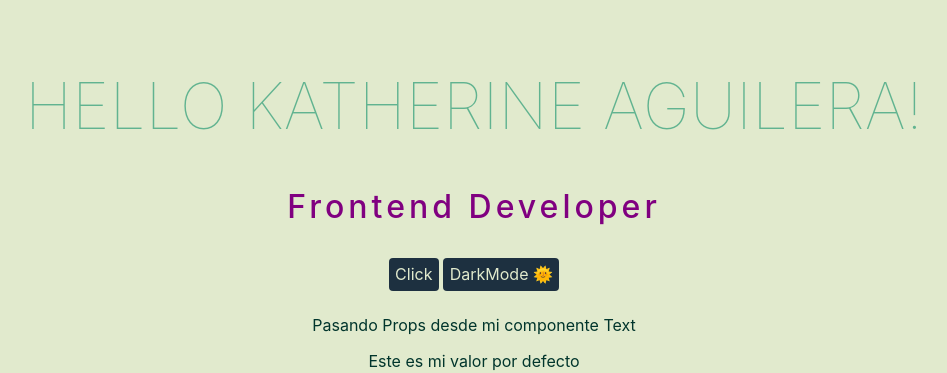
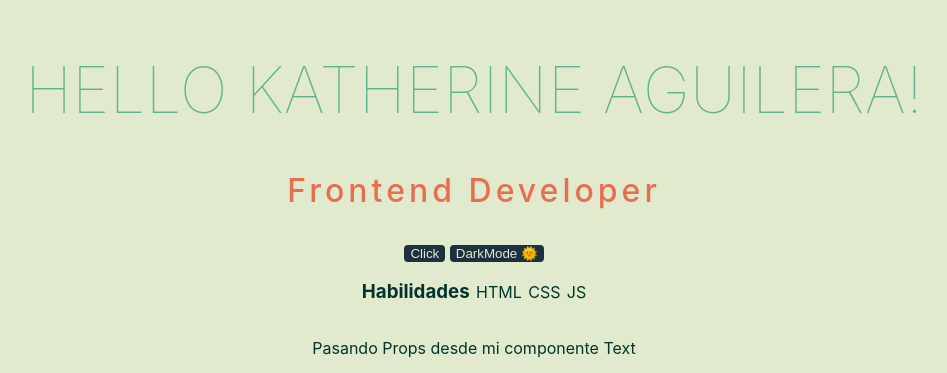
Before and after one commit to KatherinAguilera/svelte-basic, a Svelte app: page / in a window 1280 px wide. Shown: the top 373 px of the page, without its empty margins (166-1113 px from the left). Built offline with nearby package versions, Linux system fonts and the light colour scheme.

Commit message:
Estructura de control: each

```diff
--- a/public/global.css
+++ b/public/global.css
@@ -11,7 +11,7 @@ body {
 	box-sizing: border-box;
 	font-family: -apple-system, BlinkMacSystemFont, "Segoe UI", Roboto, Oxygen-Sans, Ubuntu, Cantarell, "Helvetica Neue", sans-serif;
 }
-
+/*
 a {
 	color: rgb(0,100,200);
 	text-decoration: none;
@@ -63,4 +63,4 @@ button:not(:disabled):active {
 
 button:focus {
 	border-color: #666;
-}
+} */
--- a/src/App.svelte
+++ b/src/App.svelte
@@ -2,6 +2,8 @@
   import About from "./components/About.svelte"  // traemos componente about se debe colocar eñ .svelte
   import Text from "./components/Text.svelte"
   import Person from "./components/Person.svelte"
+  import Skills from "./components/Skills.svelte"
+
 
 	export let name;
   export let lastName ; // export traer/pasar como propiedad al documento
@@ -18,11 +20,11 @@
 </script>
 
 
+<main>
+  <h1>Hello {name} {lastName}!</h1>
+  <About/>
+  <Skills/>
 
-
-<main>
-	<h1>Hello {name} {lastName}!</h1>
-  <About/>
   <!-- Asigno props a mo componente -->
   <Text anotherText="Pasando Props desde mi componente Text"/>
   <!-- Toma props declarado por defecto sino le asigno nada -->
@@ -39,8 +41,8 @@
   }
 
   :global(:root) {
-    --color-lightMode: purple;
-    --color-darkMode: #ffffff;
+    --color-lightMode: #E76F51;
+    --color-darkMode: #fbfbfb;
 
   }
   :global(body.dark-mode){
@@ -49,8 +51,7 @@
   }
   main {
     text-align: center;
-    padding: 1em;
-    max-width: 240px;
+
     margin: 0 auto;
   }
 
--- a/src/components/About.svelte
+++ b/src/components/About.svelte
@@ -9,7 +9,9 @@
   }
 
   function toggle(){
+    // si es false pase a true
     styles.darkMode = !styles.darkMode;
+    // tabajando con el DOM
     window.document.body.classList.toggle("dark-mode");
   }
 </script>
@@ -52,7 +54,7 @@
 <div class="About">
 
 <!-- condicional if con svelte -->
-{#if !styles.darkMode}
+  {#if !styles.darkMode}
     <p class="text-lightMode">{someText}</p>
     {:else}
       <p class="text-darkMode">
--- /dev/null
+++ b/src/components/Skills.svelte
@@ -0,0 +1,44 @@
+<script>
+  let skills = [
+    {
+      id: 1,
+      name: 'HTML'
+    },
+    {
+      id:2,
+      name : 'CSS',
+    },
+    {
+      id:3,
+      name: 'JS'
+    }
+  ]
+</script>
+
+<style>
+  .Skills{
+    display: flex;
+    align-items: center;
+    justify-content: center;
+  }
+  ul{
+    margin: 0;
+    padding: 0;
+    list-style: none;
+  }
+  li{
+    display: inline;
+    margin: 0 0 0 0.4em
+  }
+</style>
+
+
+<div class="Skills">
+  <h3>Habilidades</h3>
+  <ul>
+    {#each skills as skill, i}
+      <li>{skill.name}</li>
+    {/each}
+  </ul>
+
+</div>
```
